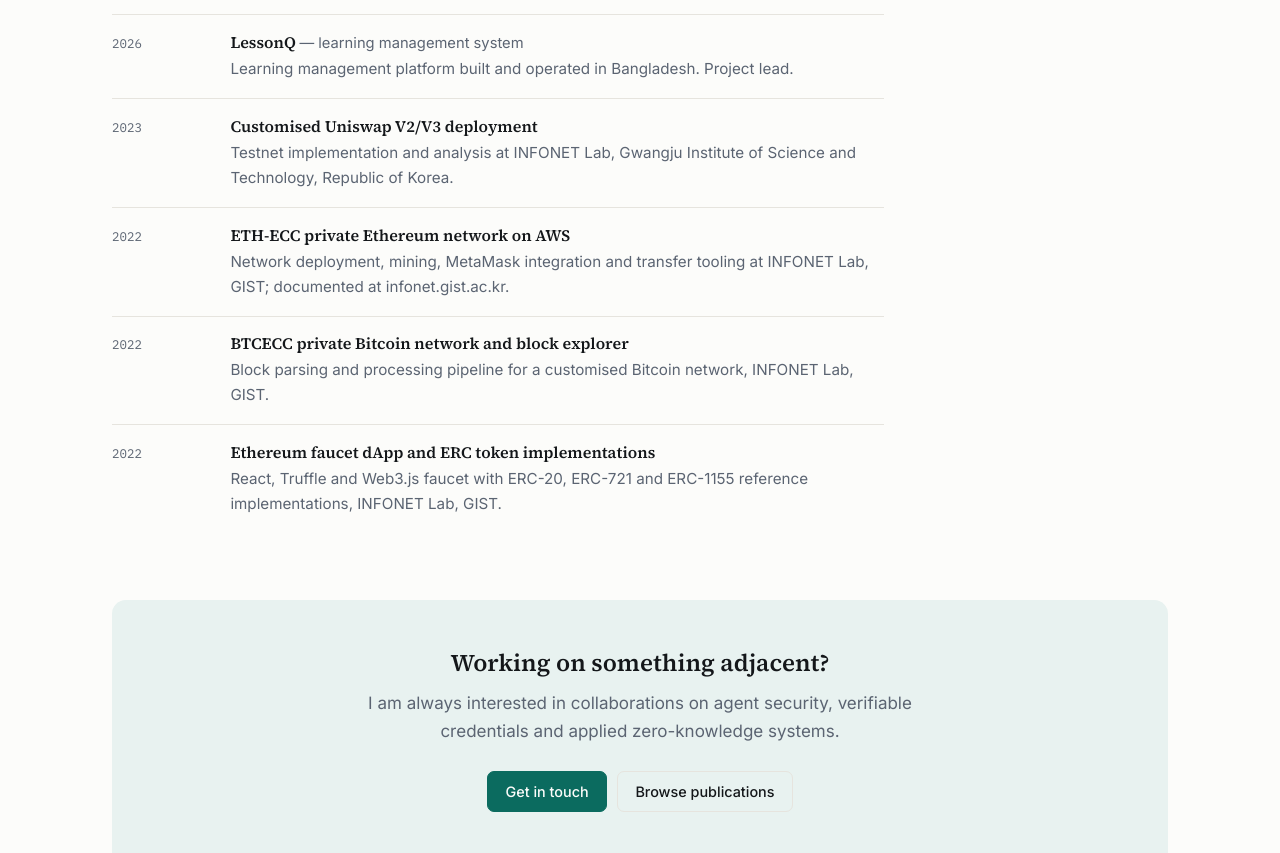
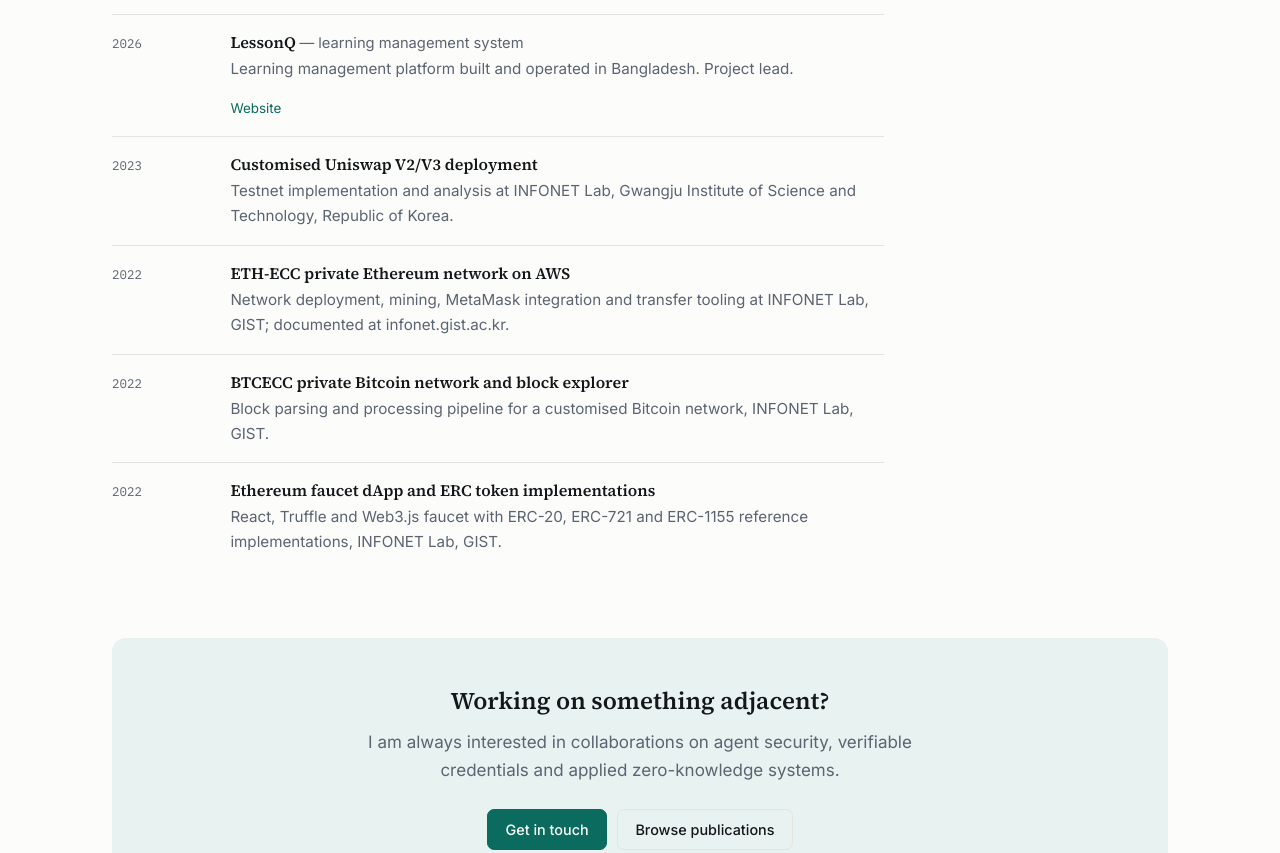
Before and after one commit to istiaque010/biography, a plain HTML site: page research.html in a window 1280 px wide. Shown: the part 7362-8215 px from the top of the page. Drawn offline with Linux system fonts and the light colour scheme.

Commit message:
Add LessonQ website link to software and research artefacts

```diff
--- a/research.html
+++ b/research.html
@@ -465,6 +465,9 @@
             <h3>LessonQ <span class="meta">— learning management system</span></h3>
             <p>Learning management platform built and operated in Bangladesh.
                Project lead.</p>
+            <p class="links">
+              <a href="https://lessonq.com/" rel="noopener" target="_blank">Website</a>
+            </p>
           </div>
         </li>
         <li>
```
